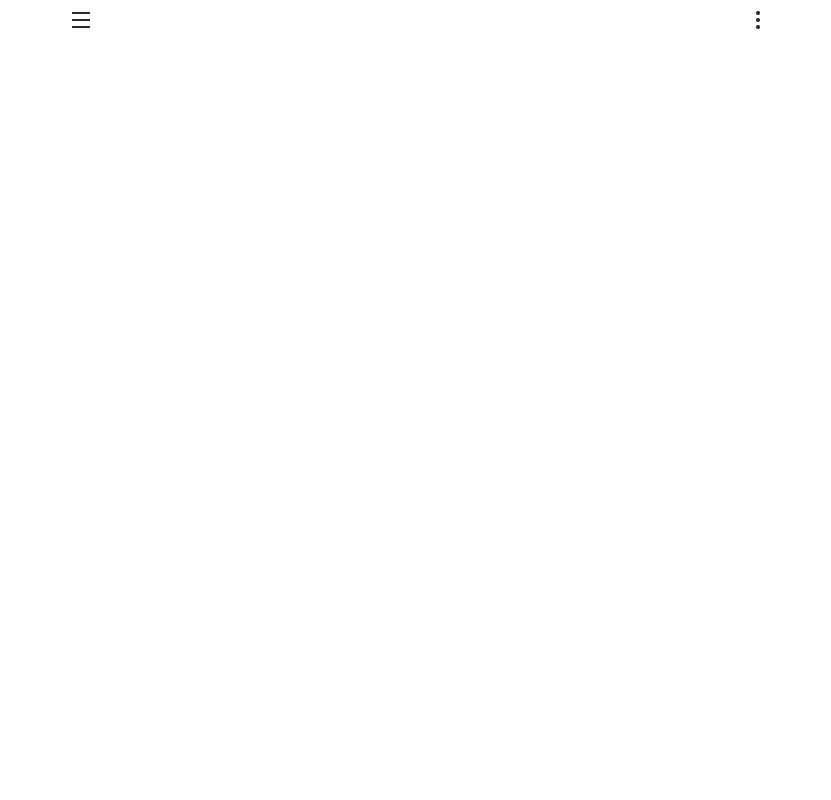
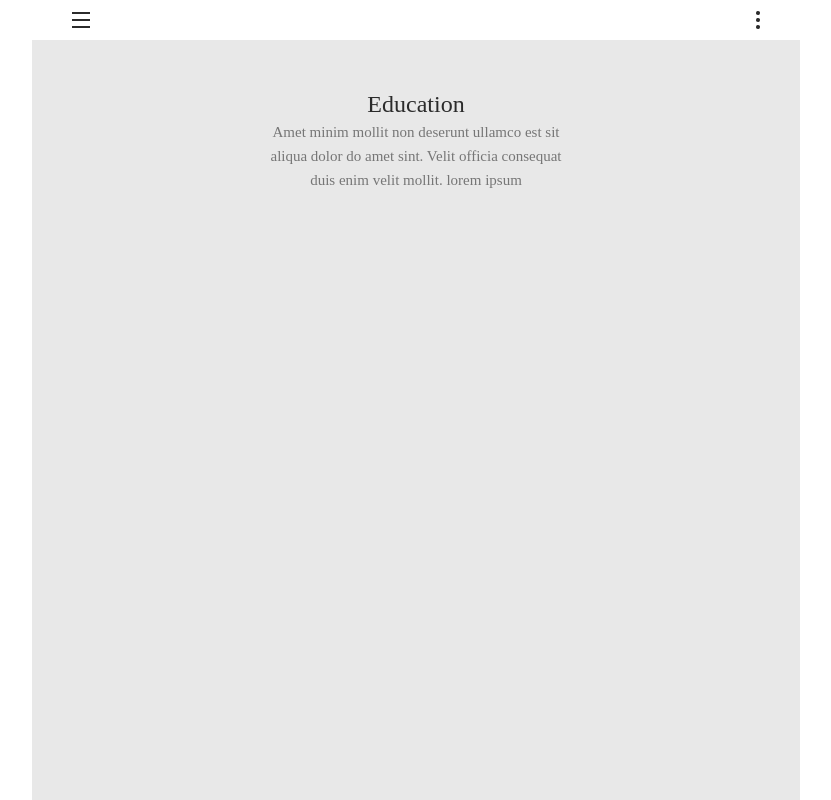
Before and after one commit to prostoy-paren-2000/Education_Sayt, a plain HTML site: page index.html in a window 1280 px wide. Shown: the top 800 px of the page, without its empty margins (224-1055 px from the left). Drawn offline with Linux system fonts and the light colour scheme.

Commit message:
main-header-complete

```diff
--- a/index.css
+++ b/index.css
@@ -45,11 +45,12 @@ table {
 *{
     box-sizing: border-box;
 }
-.header-section{
+.header-section {
     width: 768px;
     height: 40px;
     margin: 0 auto;
 }
+
 .header-wrapper{
     display: flex;
     justify-content: space-between;
@@ -60,3 +61,24 @@ table {
 .header2png{
     margin: 8px 30px 8px 0;
 }
+main{
+    width: 768px;
+    height: 912px;
+    margin: 0 auto;
+    background-color: #e8e8e8;
+    padding-top: 50px;
+}
+.center{
+    text-align: center;
+}
+.h1main{
+    font-size: 24px;
+    color: #2B2B2B;
+    line-height: 29.66px;
+
+}
+.subTextH1{
+    color: #767676;
+    font-size: 15px;
+    line-height: 24px;
+}
--- a/index.html
+++ b/index.html
@@ -15,5 +15,13 @@
             </div>
         </section>
     </header>
+    <main>
+        <section>
+            <div>
+                <h1 class="center h1main">Education </h1>
+                <p class="center subTextH1">Amet minim mollit non deserunt ullamco est sit <br>aliqua dolor do amet sint. Velit officia consequat <br>duis enim velit mollit. lorem ipsum</p>
+            </div>
+        </section>
+    </main>
 </body>
 </html>
```
